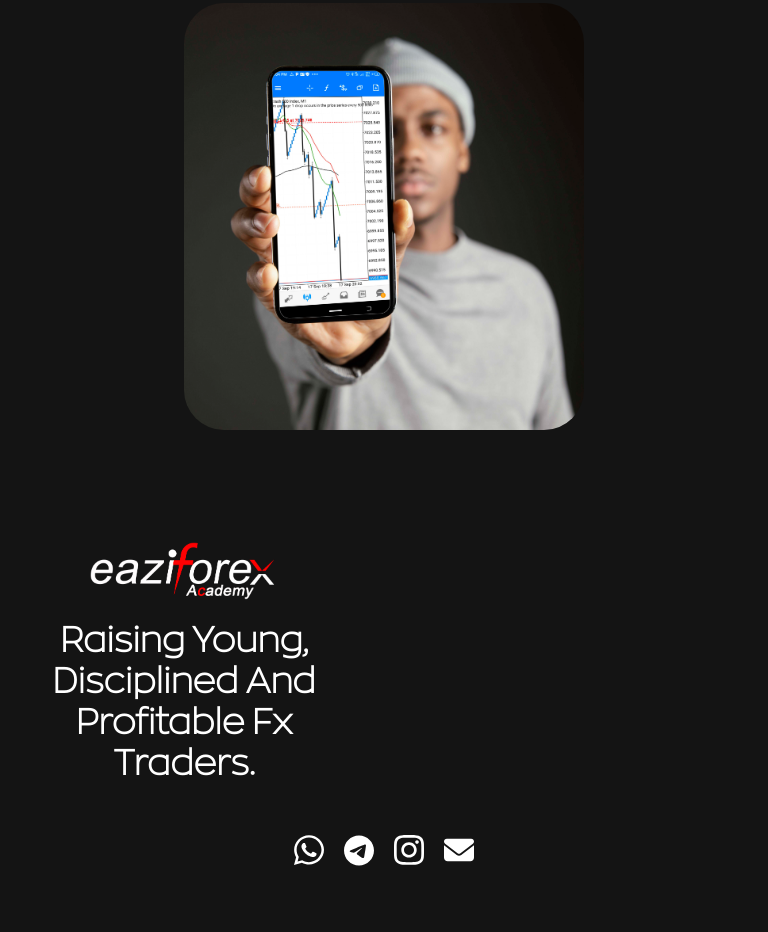
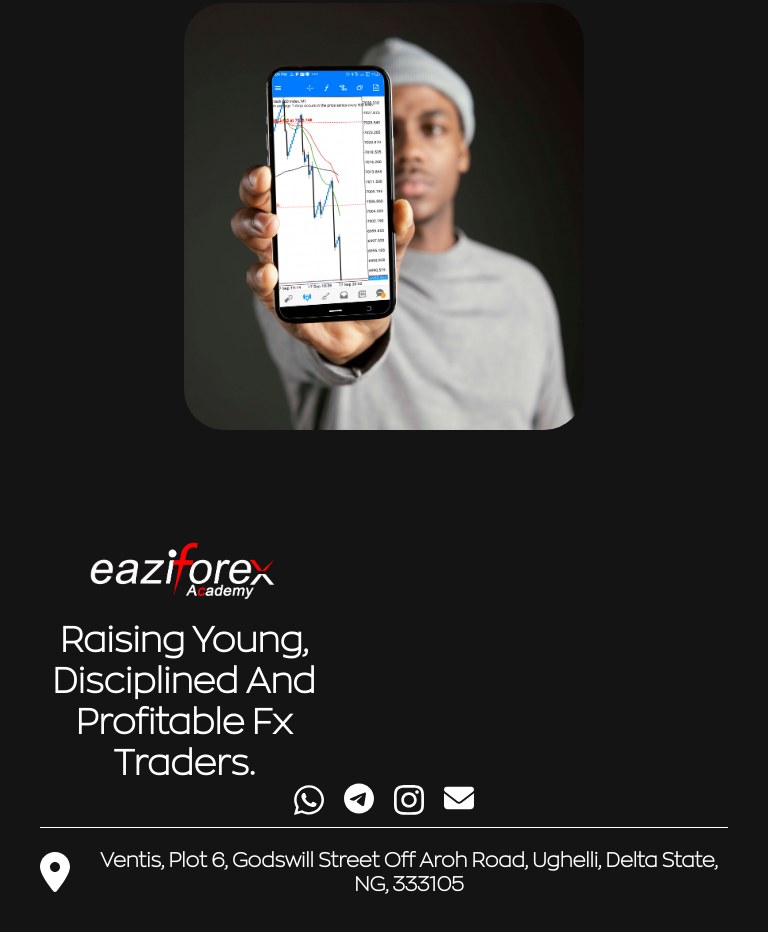
Before and after one commit to Jaytru1997/eaziforexacademy, a plain HTML site: page index.html in a window 768 px wide. Shown: the part 1794-2726 px from the top of the page. Before the commit the page ends 2702 px from the top, so only its background shows below. Drawn offline with Linux system fonts and the light colour scheme.

Commit message:
location

```diff
--- a/assets/css/style.css
+++ b/assets/css/style.css
@@ -422,9 +422,31 @@ content: 'ACTIVE';
 
     .footer-icons {
         display: flex;
+        flex-direction: column;
         align-items: center;
         gap: 2rem;
     }
+
+    .socials {
+        display: inline-flex;
+        flex-direction: row;
+        gap: 2rem;
+    }
+
+    .venue {
+        display: flex;
+        flex-direction: column;
+        align-items: center;
+        border-top: 1px solid var(--white);
+        padding-top: 2rem;
+        gap: 2rem;
+    }
+
+    .venue-text {
+        font-size: 2rem;
+        text-align: center;
+    }
+
 
     .footer-icon {
         width: 2rem;
@@ -759,16 +781,16 @@ content: 'ACTIVE';
     .footer {
         margin-top: 10rem;
         display: flex;
-        gap: 5rem;
-        justify-content: center;
+        gap: 0rem;
+        justify-content: space-between;
         align-items: center;
     }
 
     .footer-content {
         display: flex;
+        flex-direction: column;
         padding: 0rem 40rem 0rem 0rem;
         height: 100%;
-        flex-direction: column;
     }
 
     .footer-logo {
@@ -789,8 +811,25 @@ content: 'ACTIVE';
 
     .footer-icons {
         display: flex;
+        flex-direction: column;
         align-items: center;
+        gap: 1rem;
+    }
+
+    .socials {
+        display: inline-flex;
+        flex-direction: row;
         gap: 2rem;
+    }
+
+    .venue {
+        display: flex;
+        flex-direction: row;
+        gap: 2rem;
+    }
+
+    .venue-text {
+        font-size: 2rem;
     }
 
     .footer-icon {
--- a/index.html
+++ b/index.html
@@ -156,6 +156,7 @@
                 </div>
             </div>
             <div class="footer-icons" id="contact">
+                <div class="socials">
                     <a href="https://wa.me/+2348020542506" target="_self">
                         <img loading="lazy" src="./assets/svgs/brands/whatsapp.svg" alt="" class="footer-icon whatsapp">
                     </a>
@@ -169,6 +170,11 @@
                         <img loading="lazy" src="./assets/svgs/solid/envelope.svg" alt="" class="footer-icon gmail">
                     </a>
                 </div>
+                <div class="venue">
+                    <img src="./assets/svgs/solid/location-dot.svg" alt="" class="footer-icon">
+                    <p class="venue-text">Ventis, Plot 6, Godswill Street Off Aroh Road, Ughelli, Delta State, NG, 333105</p>
+                </div>
+            </div>
         </footer>
     </main>
     <script src="./assets/js/timer.js"></script>
```
Also changed, not shown: assets/svgs/solid/location-dot.svg (added). Lines whose indentation alone changed are shown as unchanged.
